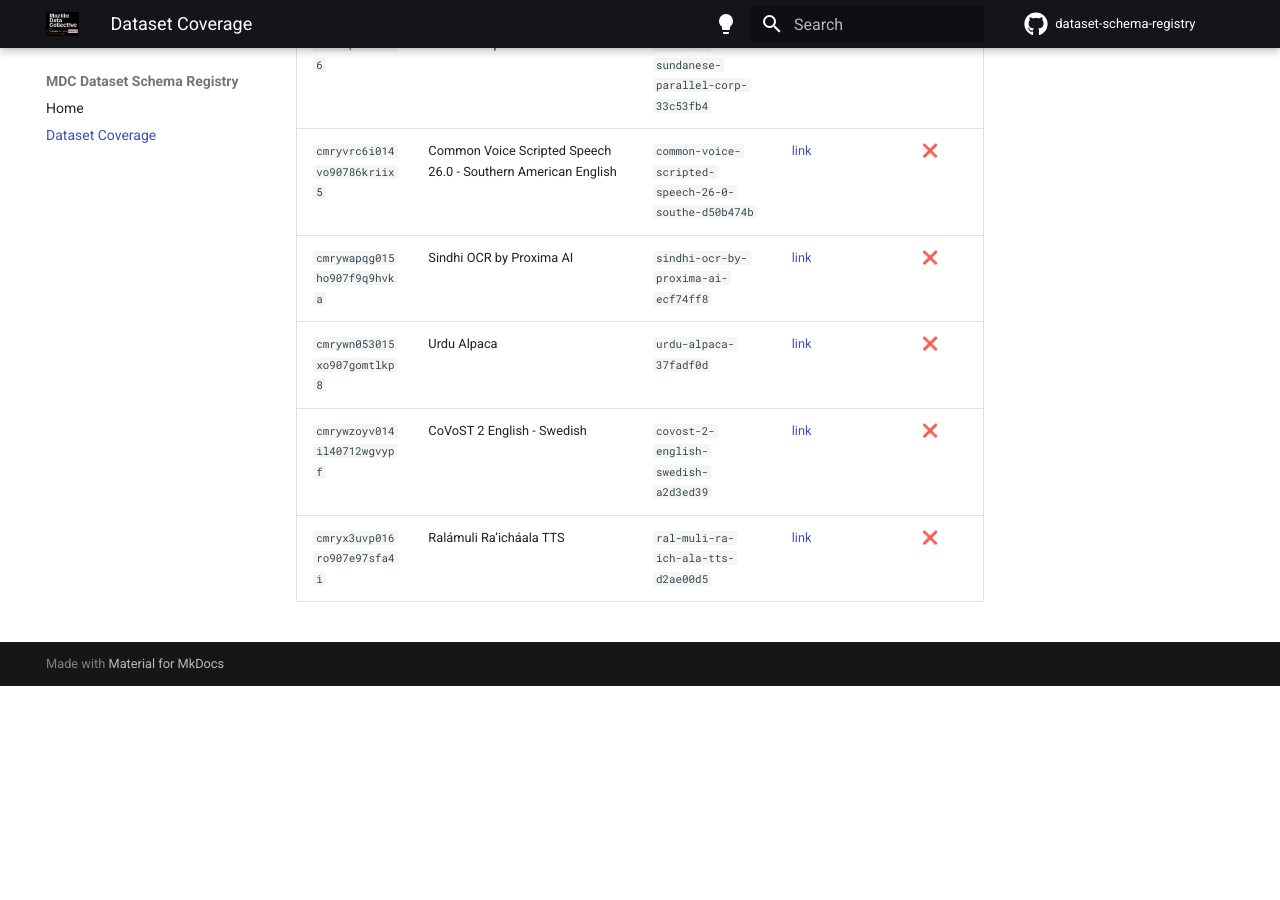
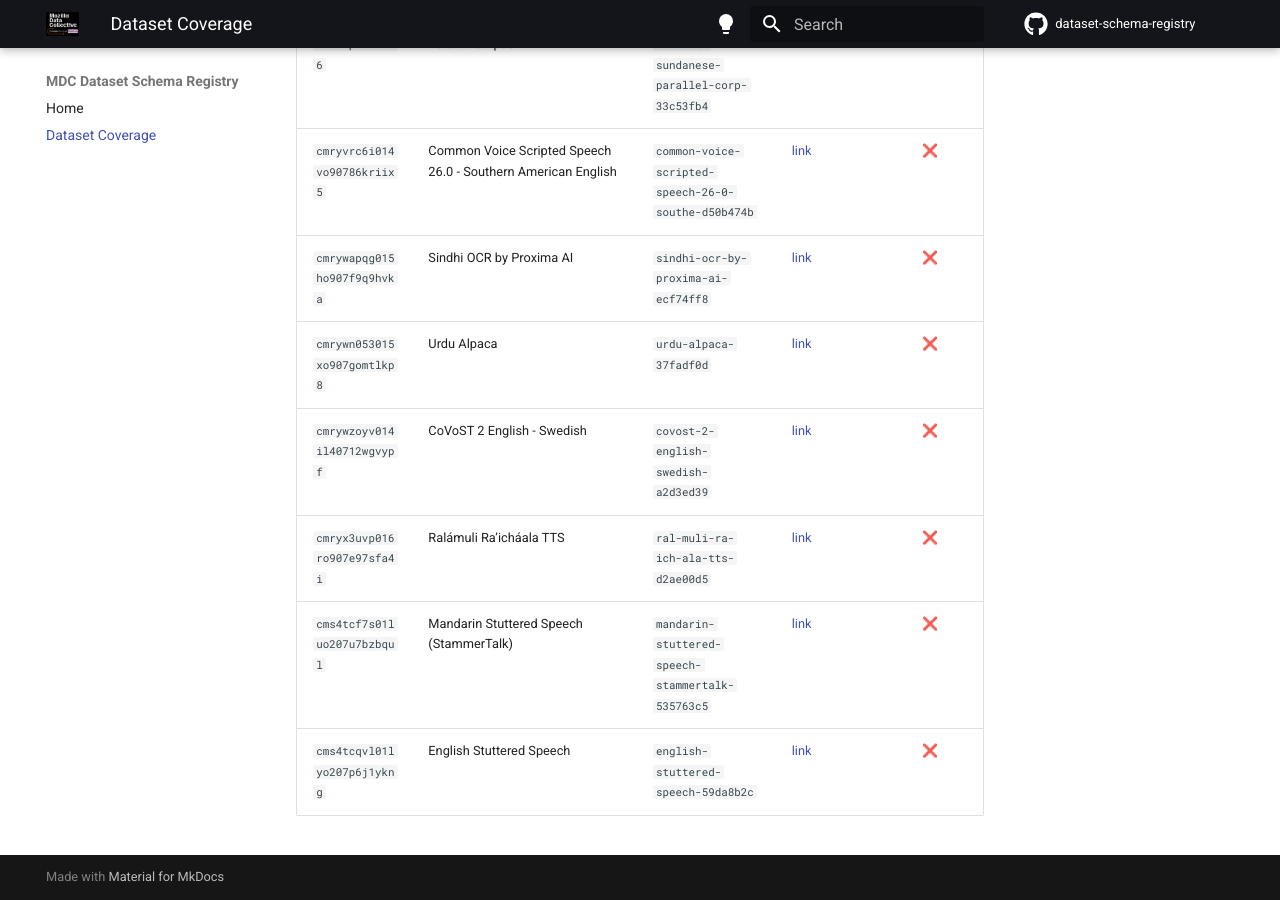
Before and after one commit to Mozilla-Data-Collective/dataset-schema-registry, an MkDocs documentation site: the page built from docs/dataset-coverage.md, in a window 1280 px wide and 900 px high, scrolled down 102710 px. Built offline with MkDocs 1.6.1 and Material for MkDocs 9.7.7, drawn with Linux system fonts in a browser that asks for light colours; comment, search, counter and statistics services are not loaded; before the commit the page ends 103396 px from its top, so only the background shows below that; some of the changed text lies outside the part shown.

Commit message:
chore: update dataset coverage [skip ci]

```diff
--- a/docs/dataset-coverage.md
+++ b/docs/dataset-coverage.md
@@ -1013,3 +1013,5 @@ schema in this registry and which ones are still missing.
 | `cmrywn053015xo907gomtlkp8` | Urdu Alpaca | `urdu-alpaca-37fadf0d` | [link](https://mozilladatacollective.com/datasets/cmrywn053015xo907gomtlkp8) | ❌ |
 | `cmrywzoyv014il40712wgvypf` | CoVoST 2 English - Swedish | `covost-2-english-swedish-a2d3ed39` | [link](https://mozilladatacollective.com/datasets/cmrywzoyv014il40712wgvypf) | ❌ |
 | `cmryx3uvp016ro907e97sfa4i` | Ralámuli Ra’icháala TTS | `ral-muli-ra-ich-ala-tts-d2ae00d5` | [link](https://mozilladatacollective.com/datasets/cmryx3uvp016ro907e97sfa4i) | ❌ |
+| `cms4tcf7s01luo207u7bzbqul` | Mandarin Stuttered Speech (StammerTalk) | `mandarin-stuttered-speech-stammertalk-535763c5` | [link](https://mozilladatacollective.com/datasets/cms4tcf7s01luo207u7bzbqul) | ❌ |
+| `cms4tcqvl01lyo207p6j1ykng` | English Stuttered Speech | `english-stuttered-speech-59da8b2c` | [link](https://mozilladatacollective.com/datasets/cms4tcqvl01lyo207p6j1ykng) | ❌ |
```
Also changed, not shown: other parts of docs/dataset-coverage.md (+4 -4 lines).
